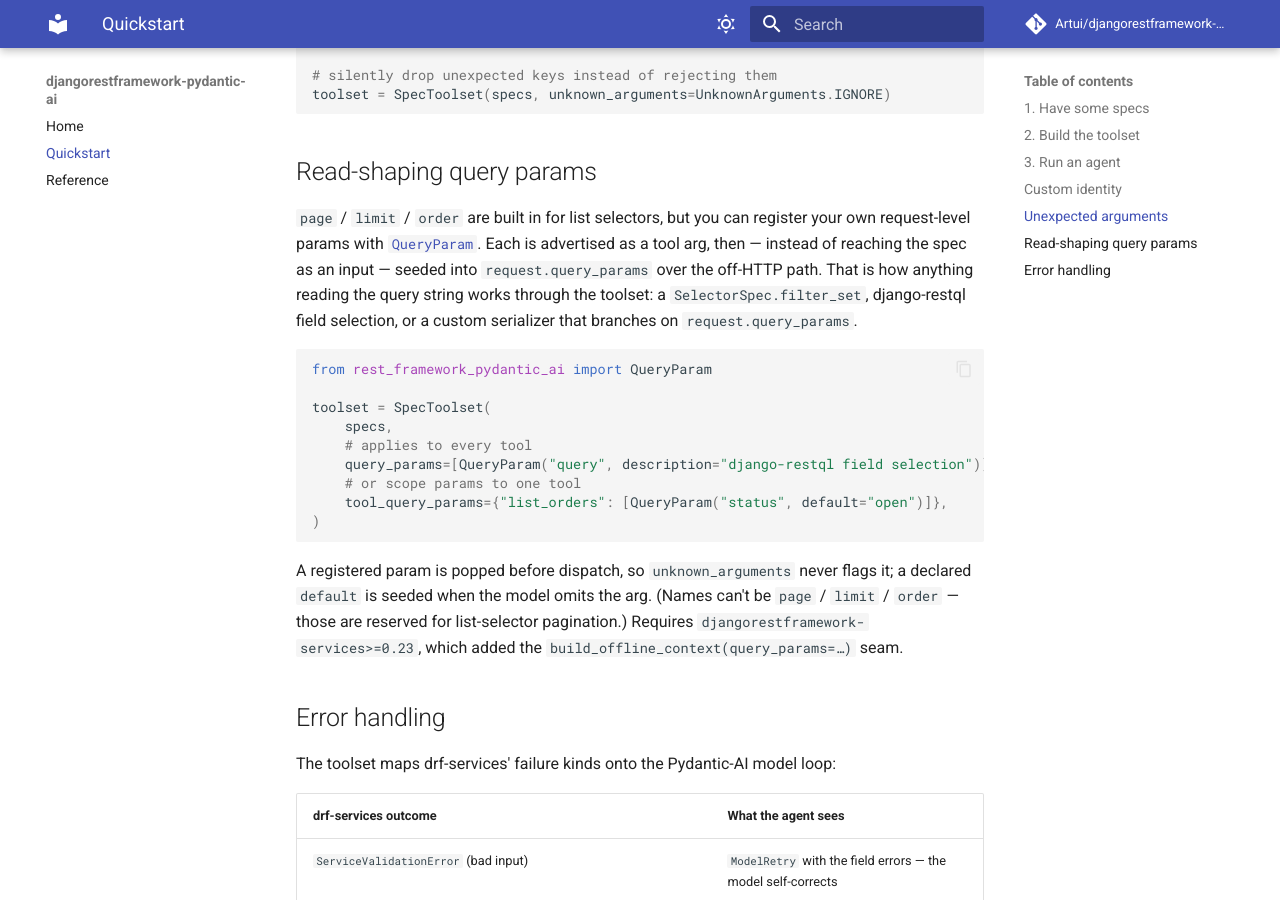
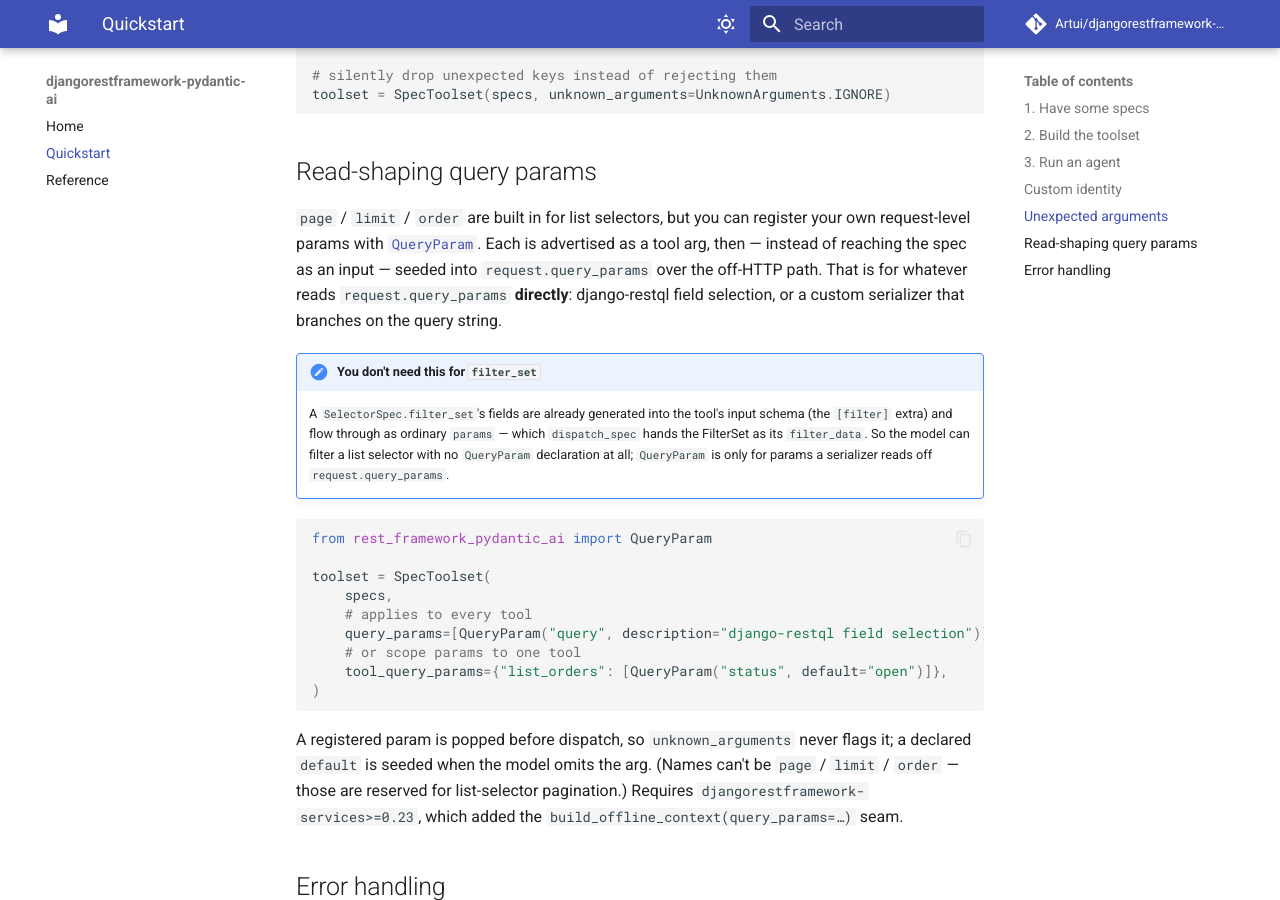
Before and after one commit to Artui/djangorestframework-pydantic-ai, an MkDocs documentation site: the page built from docs/quickstart.md, in a window 1280 px wide and 900 px high, scrolled down 1928 px. Built offline with MkDocs 1.6.1 and Material for MkDocs 9.7.7, drawn with Linux system fonts in a browser that asks for light colours; comment, search, counter and statistics services are not loaded.

Commit message:
Correct QueryParam docs: filter_set is not a query_params consumer
A SelectorSpec.filter_set is driven by the spec args (dispatch_spec hands them to
the FilterSet as filter_data), and its fields are already generated into the tool
schema by spec_to_json_schema — so it needs no QueryParam. QueryParam is only for
things that read request.query_params directly (django-restql, custom
serializers). Earlier docs/comments wrongly listed filter_set as a QueryParam
consumer; corrected across the docstring, type doc, CHANGELOG, and quickstart.

Add two tests locking in the behaviour: a filter_set selector auto-exposes its
fields as tool args and filters via ordinary params (no QueryParam).

Co-Authored-By: Claude Opus 4.8 <noreply@anthropic.com>

````diff
--- a/docs/quickstart.md
+++ b/docs/quickstart.md
@@ -99,10 +99,16 @@ toolset = SpecToolset(specs, unknown_arguments=UnknownArguments.IGNORE)
 your own request-level params with
 [`QueryParam`](reference.md#rest_framework_pydantic_ai.QueryParam). Each is
 advertised as a tool arg, then — instead of reaching the spec as an input — seeded
-into `request.query_params` over the off-HTTP path. That is how anything reading
-the query string works through the toolset: a `SelectorSpec.filter_set`,
-django-restql field selection, or a custom serializer that branches on
-`request.query_params`.
+into `request.query_params` over the off-HTTP path. That is for whatever reads
+`request.query_params` **directly**: django-restql field selection, or a custom
+serializer that branches on the query string.
+
+!!! note "You don't need this for `filter_set`"
+    A `SelectorSpec.filter_set`'s fields are already generated into the tool's
+    input schema (the `[filter]` extra) and flow through as ordinary `params` —
+    which `dispatch_spec` hands the FilterSet as its `filter_data`. So the model
+    can filter a list selector with no `QueryParam` declaration at all;
+    `QueryParam` is only for params a serializer reads off `request.query_params`.
 
 ```python
 from rest_framework_pydantic_ai import QueryParam
````
Also changed, not shown: CHANGELOG.md (+5 -4 lines), 3 other files.
